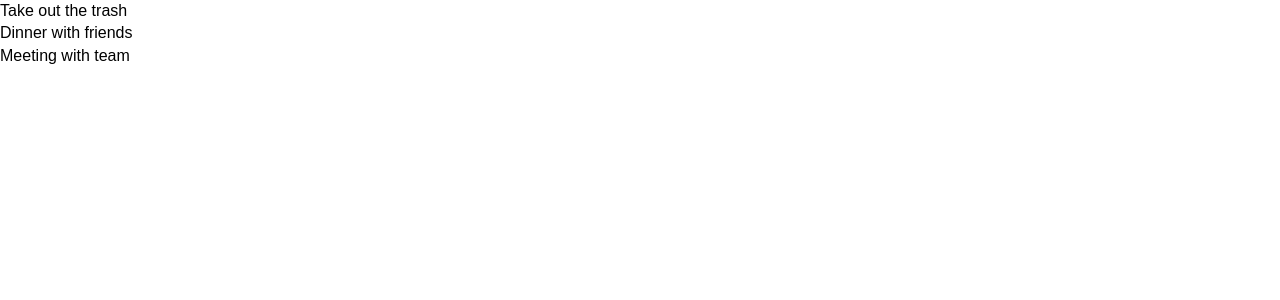
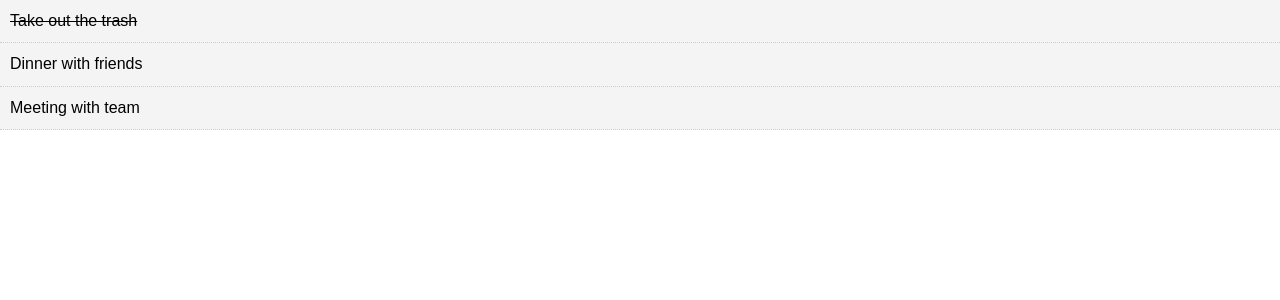
Before and after one commit to PabloMoreno2000/react-crash-course, a React (Create React App) app: page / in a window 1280 px wide. Shown: the top 300 px of the page. Built offline with nearby package versions, Linux system fonts and the light colour scheme.

Commit message:
Added dynamic style for TodoItem

```diff
--- a/src/App.js
+++ b/src/App.js
@@ -10,7 +10,7 @@
       {
         id: 1,
         title: "Take out the trash",
-        completed: false,
+        completed: true,
       },
       {
         id: 2,
--- a/src/components/TodoItem.js
+++ b/src/components/TodoItem.js
@@ -1,13 +1,34 @@
 import React, { Component } from "react";
+import PropTypes from "prop-types";
 
 export class TodoItem extends Component {
+  getStyle = () => {
+    return {
+      background: "#f4f4f4",
+      padding: "10px",
+      borderBottom: "1px #ccc dotted",
+      textDecoration: this.props.todo.completed ? "line-through" : "none",
+    };
+  };
+
   render() {
     return (
-      <div>
+      //Inline style uses double curly braces, because we are passing an object
+      //<div style={{ backgroundColor: "#f4f4f4" }}>
+      //<div style={itemStyle}>
+      <div style={this.getStyle()}>
         <p>{this.props.todo.title}</p>
       </div>
     );
   }
 }
 
+TodoItem.propTypes = {
+  todo: PropTypes.object.isRequired,
+};
+
+const itemStyle = {
+  backgroundColor: "#f4f4f4",
+};
+
 export default TodoItem;
--- a/src/components/Todos.js
+++ b/src/components/Todos.js
@@ -15,4 +15,10 @@
     ));
   }
 }
+
+// Is good practice to define the props of each component
+Todos.propTypes = {
+  todos: PropTypes.array.isRequired,
+};
+
 export default Todos;
```
